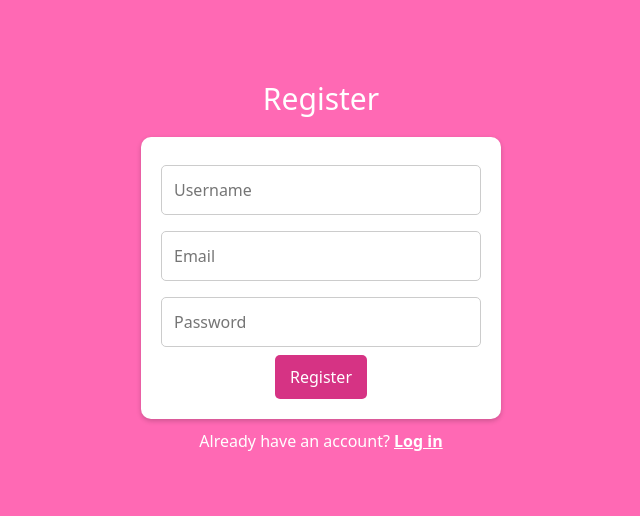
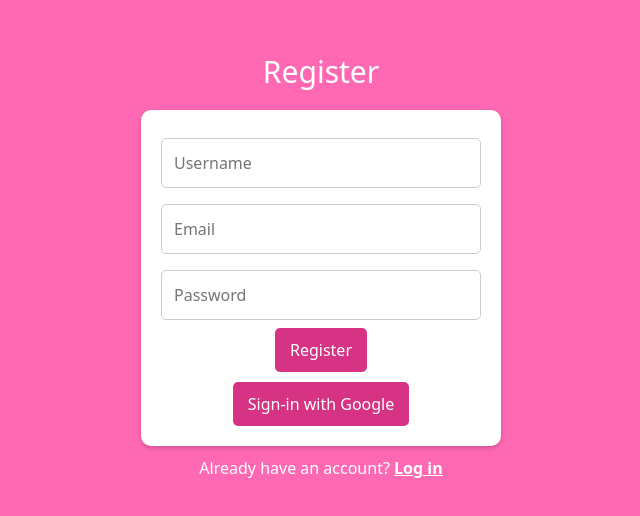
Before and after one commit to almirarana31/myTodoApp, a React (Create React App) app: page /register in a window 1280 px wide. Shown: the part 120-636 px from the top of the page, without its empty margins (319-959 px from the left). Built offline with nearby package versions, Linux system fonts and the light colour scheme.

Commit message:
google log in and sign in

```diff
--- a/src/pages/LoginPage.js
+++ b/src/pages/LoginPage.js
@@ -1,13 +1,15 @@
 import React, { useState } from "react";
 import { useNavigate } from "react-router-dom";
-import { signInWithEmailAndPassword } from "firebase/auth";
+import { signInWithEmailAndPassword, signInWithPopup, GoogleAuthProvider } from "firebase/auth";
 import { auth } from "../firebase";
 import "../styles/LoginStyles.css";
 
 const LoginPage = () => {
   const [email, setEmail] = useState("");
   const [password, setPassword] = useState("");
+  const [setError] = useState(null);
   const navigate = useNavigate();
+  const googleProvider = new GoogleAuthProvider();
 
   const handleLogin = async (e) => {
     e.preventDefault();
@@ -21,6 +23,15 @@ const LoginPage = () => {
       navigate("/home"); // Redirect to home pages
     } catch (error) {
       alert("Login Failed: " + error.message);
+    }
+  };
+
+  const handleGoogleLogIn = async () => {
+    try {
+      const result = await signInWithPopup(auth, googleProvider);
+      navigate("/home")
+    } catch (err) {
+      setError("Google Log-in Failed" + err.message)
     }
   };
 
@@ -43,6 +54,7 @@ const LoginPage = () => {
           required
         />
         <button className="login-button" type="submit">Login</button>
+        <button className="button-google" onClick={handleGoogleLogIn}>Log in with Google</button>
       </form>
       <p className="login-p">
         Don't have an account? <span onClick={() => navigate("/register")}>Sign up</span>
--- a/src/pages/RegisterPage.js
+++ b/src/pages/RegisterPage.js
@@ -1,6 +1,6 @@
 import React, { useState } from "react";
 import { useNavigate } from "react-router-dom";
-import { createUserWithEmailAndPassword } from "firebase/auth";
+import { createUserWithEmailAndPassword, signInWithPopup, GoogleAuthProvider } from "firebase/auth";
 import { doc, setDoc } from "firebase/firestore";
 import { auth, db } from "../firebase";
 import "../styles/RegisterStyles.css";
@@ -11,6 +11,7 @@ const RegisterPage = () => {
   const [password, setPassword] = useState("");
   const [error, setError] = useState(null);
   const navigate = useNavigate();
+  const googleProvider = new GoogleAuthProvider();
 
   const handleRegister = async (e) => {
     e.preventDefault();
@@ -37,6 +38,25 @@ const RegisterPage = () => {
       setError(err.message);
     }
   };
+
+  const handleGoogleSignIn = async () => {
+    try {
+      const result = await signInWithPopup(auth, googleProvider)
+      const user = result.user;
+
+      const userRef = doc(db, "users", user.uid);
+      await setDoc(userRef, {
+        username: user.displayName || user.email,
+        email: user.email,
+        createdAt: new Date(),
+      }, {merge: true});
+
+      navigate("/home")
+      } catch (err) {
+        console.error("Google Sign-In Error:", err);
+        setError("Failed to sign in with Google");
+      }
+    };
 
   return (
     <div className="register-body">
@@ -66,6 +86,9 @@ const RegisterPage = () => {
             required
           />
           <button className="button-register" type="submit">Register</button>
+          <button className="button-google" onClick={handleGoogleSignIn}>
+            Sign-in with Google
+          </button>
         </form>
         <p className="account-already">
           Already have an account? <span onClick={() => navigate("/")}>Log in</span>
--- a/src/styles/RegisterStyles.css
+++ b/src/styles/RegisterStyles.css
@@ -77,7 +77,7 @@ body, html, #root {
   cursor: pointer;
 }
 
-.button-register {
+.button-register, .button-google {
   border-radius: 5px;
   background-color: #d63384;
   color: white;
@@ -87,7 +87,11 @@ body, html, #root {
   cursor: pointer;
 }
 
-.button-register:hover {
+.button-google {
+  margin-top: 10px;
+}
+
+.button-register:hover, .button-google:hover {
   background-color: #b1226d;
 }
 
```
